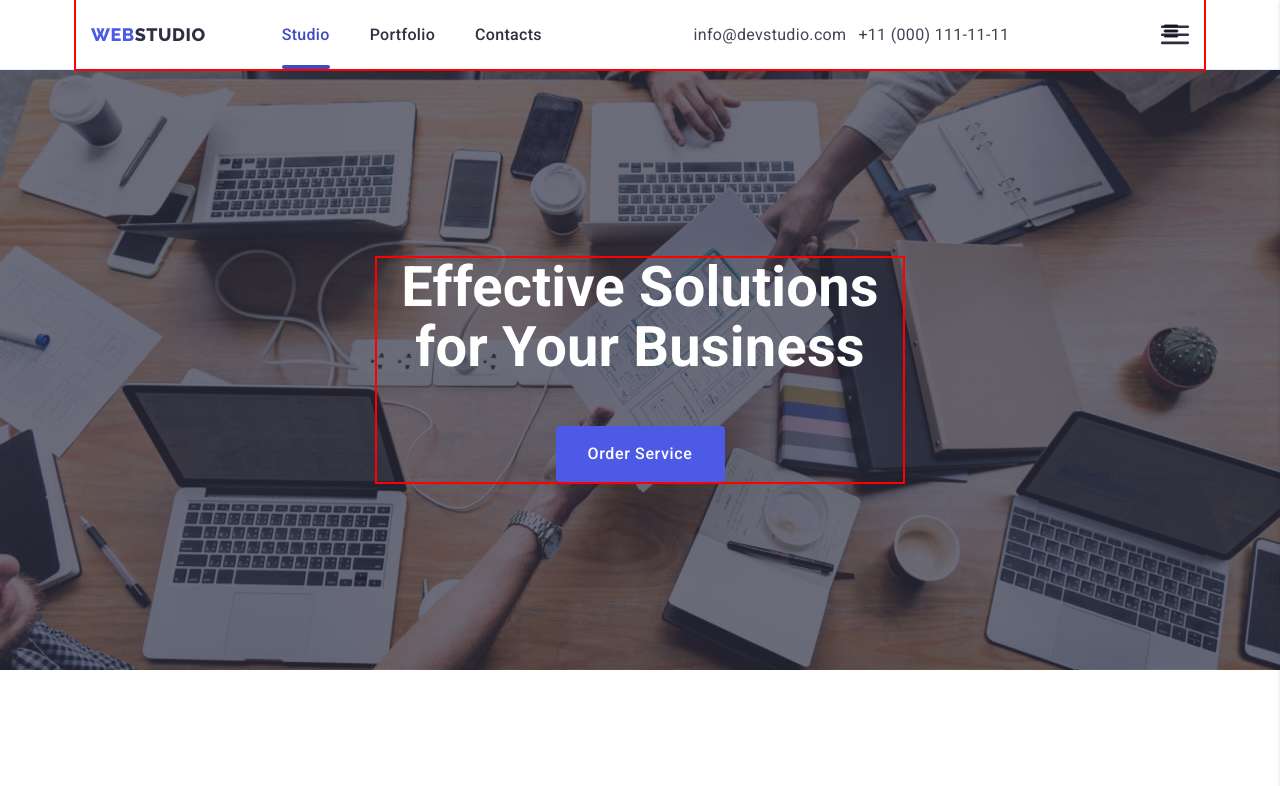
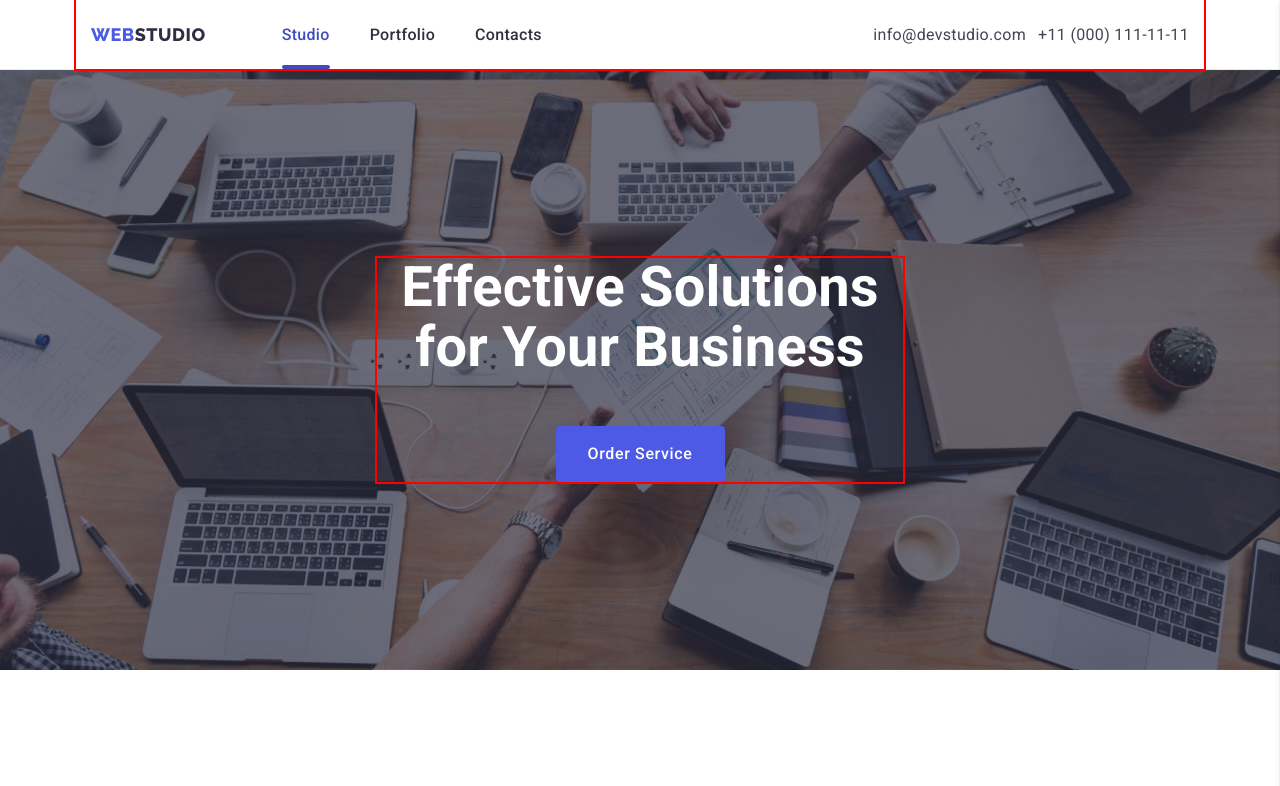
Before and after one commit to YudzhinKr/goit-markup-hw-06, a plain HTML site: page index.html in a window 1280 px wide. Shown: the top 786 px of the page. Drawn offline with nearby package versions, Linux system fonts and the light colour scheme.

Commit message:
iteration 2

```diff
--- a/css/styles.css
+++ b/css/styles.css
@@ -1360,6 +1360,12 @@ main {
   color: #fff;
 }
 
+@media only screen and (min-width: 768px) {
+  .menu-toggle {
+    display: none;
+  }
+}
+
 .mobile-menu {
   padding: 0;
   margin: 0;
@@ -1371,12 +1377,6 @@ main {
   display: block;
   padding: 10px;
   text-decoration: none;
-}
-
-@media only screen (min-width: 768px) {
-  .menu-toggle {
-    display: none;
-  }
 }
 
 .mobile-menu-icon {
--- a/index.html
+++ b/index.html
@@ -63,12 +63,6 @@
         >
           <svg class="mobile-menu-icon" width="28" height="28">
             <use href="./images/icons.svg#icon-burger-menu"></use>
-
-            <path
-              fill-rule="evenodd"
-              d="M3 5a1 1 0 011-1h12a1 1 0 110 2H4a1 1 0 01-1-1zM3 10a1 1 0 011-1h12a1 1 0 110 2H4a1 1 0 01-1-1zM3 15a1 1 0 011-1h12a1 1 0 110 2H4a1 1 0 01-1-1z"
-              clip-rule="evenodd"
-            ></path>
           </svg>
         </button>
       </div>
```
